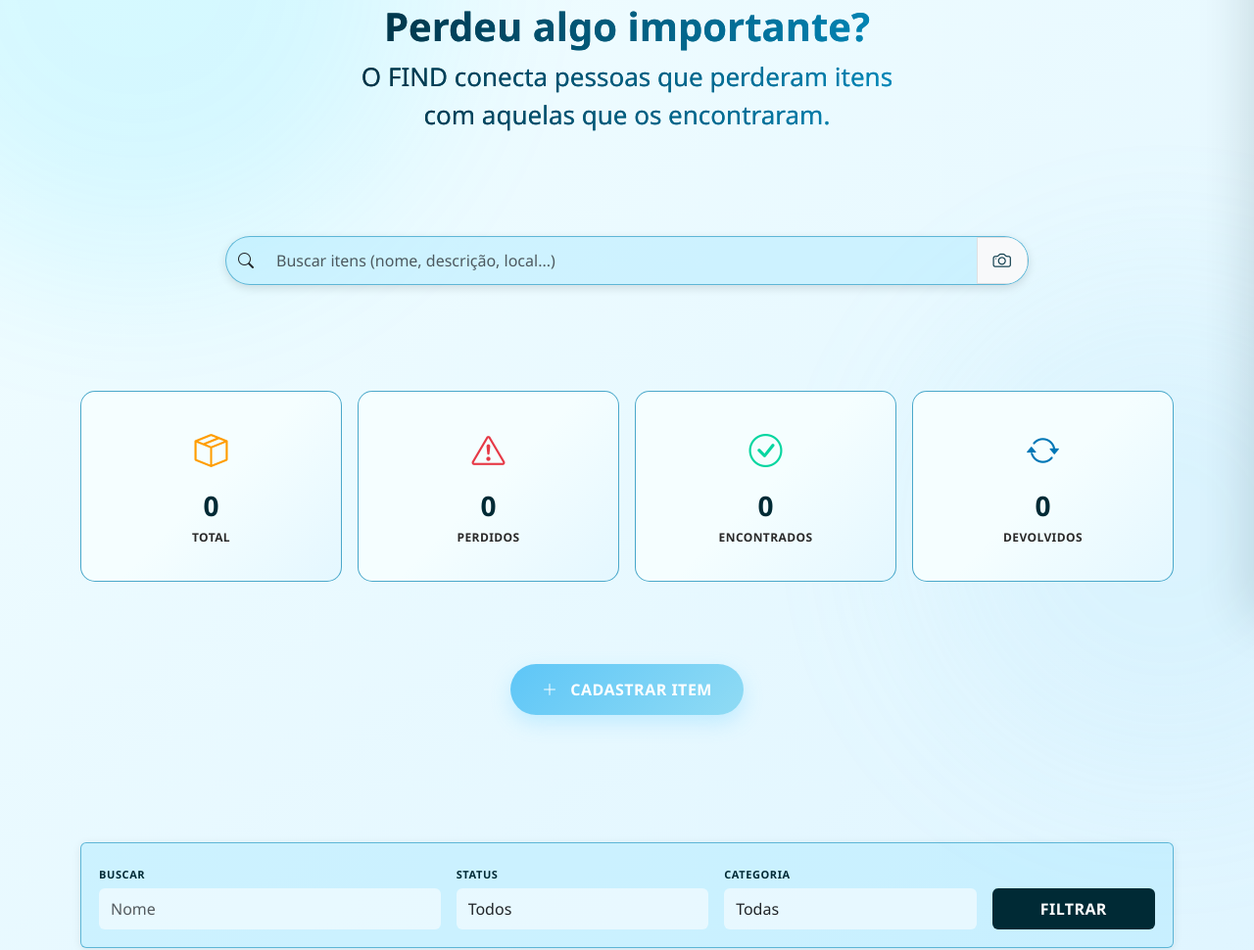
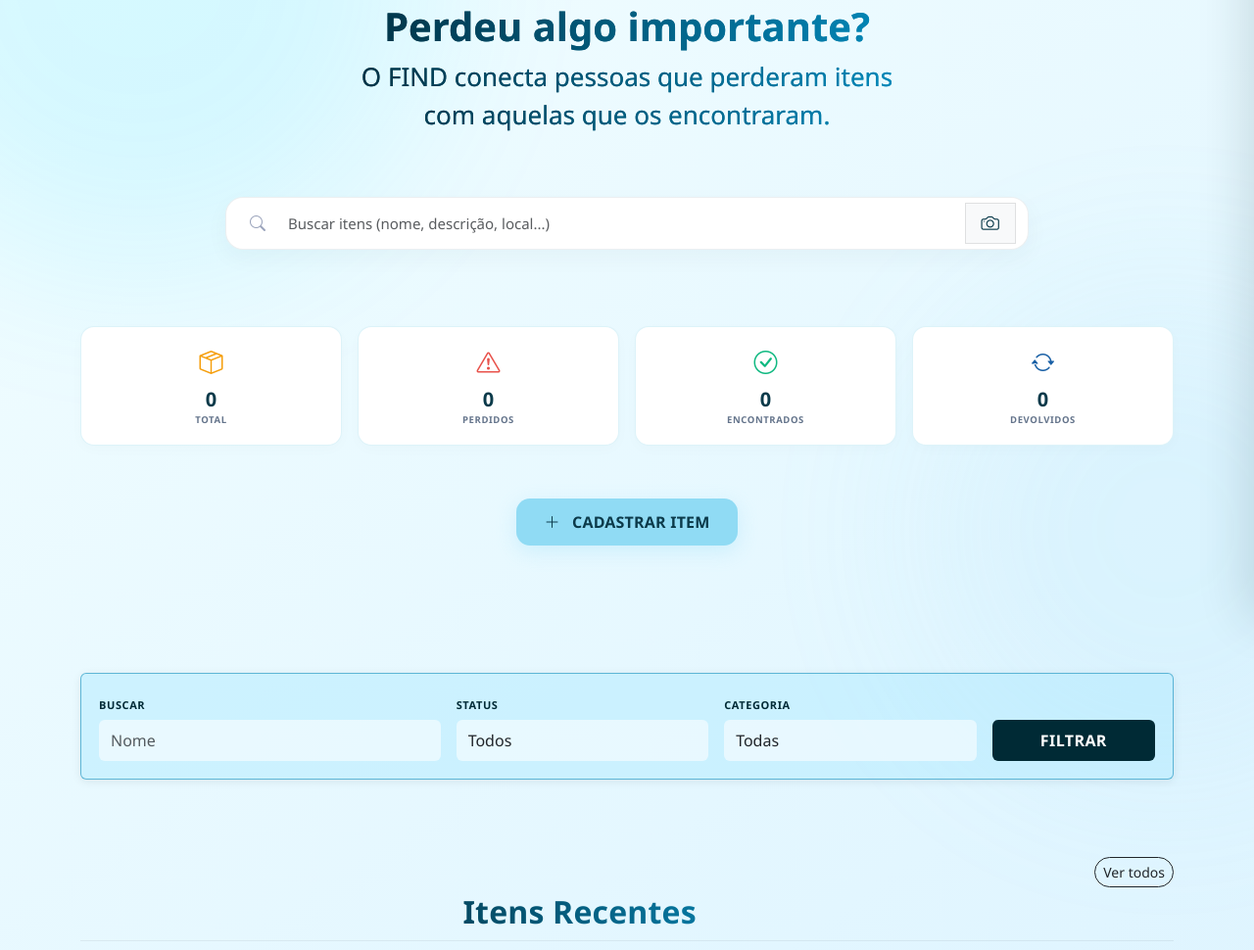
Before and after one commit to gabrlkstro/projeto_find, a Django app: page /menu/ in a window 1280 px wide. Shown: the part 169-1139 px from the top of the page at 98% size. Run offline with Django 5.2, Linux system fonts and the light colour scheme; the visitor is signed in with stand-in values (Sample User, id 1); data that the repository does not hold is empty.

Commit message:
style: atualiza design do menu, cards, barra de busca e botoes para ser identico ao app mobile

```diff
--- a/mainpage/static/mainpage/css/menu.css
+++ b/mainpage/static/mainpage/css/menu.css
@@ -24,16 +24,20 @@
 }
 
 /* ===== SEARCH ===== */
+/* ===== SEARCH ===== */
 .search-bar{
   width: 70%;
-  height: 50px;
-  margin-top: 80px;
+  height: 54px;
+  margin-top: 40px;
   max-width: 900px;
-  border-radius: 64px;
-  background: rgba(171, 232, 255, 0.45);
-  border: 1px solid rgba(3, 133, 180, 0.55);
-  box-shadow: 0 3px 10px rgba(0,0,0,.12);
+  border-radius: 18px;
+  background: #FFFFFF;
+  border: 1px solid rgba(11, 58, 74, 0.08);
+  box-shadow: 0 8px 24px rgba(11, 58, 74, 0.04);
   overflow: hidden;
+  display: flex;
+  align-items: center;
+  padding: 5px 12px;
 }
 
 .search-bar input,
@@ -42,63 +46,85 @@
   border: none;
 }
 
+.search-bar input {
+  color: #0F172A;
+  font-size: 15px;
+  margin-left: 8px;
+}
+
 .search-bar input:focus{
   box-shadow: none;
 }
 
+.search-bar .bi-search {
+  color: #9AA3BB;
+}
+
 /* ===== STATUS CARDS ===== */
 .status-card{
-  margin-top: 60px;
-  border-radius: 15px;
-  padding: 35px 15px !important;
-  background: linear-gradient(135deg, #f5feff 50%, #e4f7ff 100%);
-  border: 1px solid rgba(3, 133, 180, 0.7);
+  margin-top: 30px;
+  border-radius: 14px;
+  padding: 18px 10px !important;
+  background: #FFFFFF;
+  border: 1px solid rgba(30, 174, 212, 0.15);
+  box-shadow: 0 4px 14px rgba(11, 58, 74, 0.02);
+  transition: transform 0.2s ease, box-shadow 0.2s ease;
+}
+
+.status-card:hover {
+  transform: translateY(-2px);
+  box-shadow: 0 8px 20px rgba(11, 58, 74, 0.05);
 }
 
 .status-card h3{
   font-weight: 800;
-  margin: 8px 0 0;
-  color: #002a35;
+  margin: 4px 0 2px;
+  color: #0B3A4A;
+  font-size: 20px;
 }
 
 .status-card p{
-  margin: 6px 0 0;
-  font-size: 12px;
+  margin: 0;
+  font-size: 9.5px;
   font-weight: 700;
-  letter-spacing: .4px;
-  color: #2a2a2a;
+  letter-spacing: .6px;
+  color: #64748B;
+  text-transform: uppercase;
 }
 
 .status-card i{
-  font-size: 34px;
-  margin-bottom: 6px;
+  font-size: 24px;
+  margin-bottom: 4px;
 }
 
-.icon-total{ color: #ff9d00; }
-.icon-perdidos{ color: #e63946; }
-.icon-encontrados{ color: #06d6a0; }
-.icon-corresp{ color: #0077b6; }
+.icon-total{ color: #F59E0B; }
+.icon-perdidos{ color: #E8514A; }
+.icon-encontrados{ color: #10B981; }
+.icon-corresp{ color: #185FA5; }
 
 /* ===== BOTÃO CADASTRAR ===== */
 .btn-cadastrar-item {
-    padding: 14px 32px;
-    font-weight: 600;
-    margin-top: 60px;
-    letter-spacing: 0.5px;
-    border-radius: 50px;
+    padding: 12px 28px;
+    font-weight: 700;
+    margin-top: 30px;
+    letter-spacing: 0.2px;
+    border-radius: 14px;
     border: none;
-    background: linear-gradient(135deg, #5ec6f7, #90dbf4);
-    box-shadow: 0 8px 20px rgba(107, 208, 255, 0.295);
+    background: #90dbf4;
+    color: #0B3A4A;
+    box-shadow: 0 6px 20px rgba(144, 219, 244, 0.3);
     transition: all 0.3s ease;
 }
 
 .btn-cadastrar-item:hover {
-    background: linear-gradient(135deg, #5ec6f7, #90dbf4);
+    background: #7ecde8;
+    color: #0B3A4A;
     transform: translateY(-2px);
+    box-shadow: 0 8px 24px rgba(144, 219, 244, 0.4);
 }
 
 .btn-cadastrar-item:focus {
-    outline: none !important; /* remove o contorno azul */
+    outline: none !important;
 }
 /* ================= FILTROS ================= */
 .filters-section{
```
Also changed, not shown: other parts of mainpage/static/mainpage/css/menu.css (+24 -23 lines).
